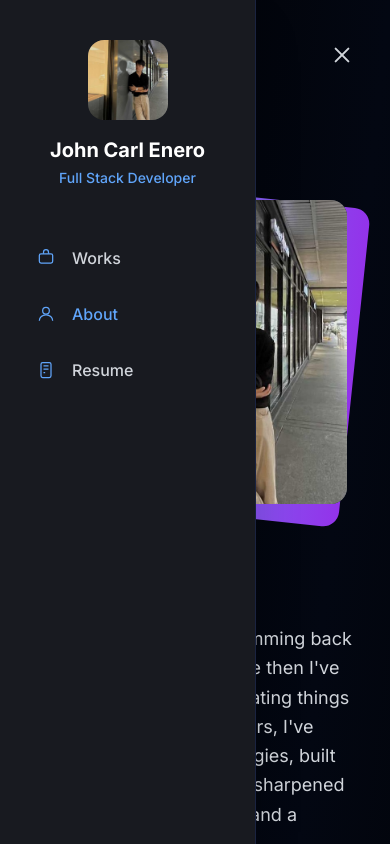
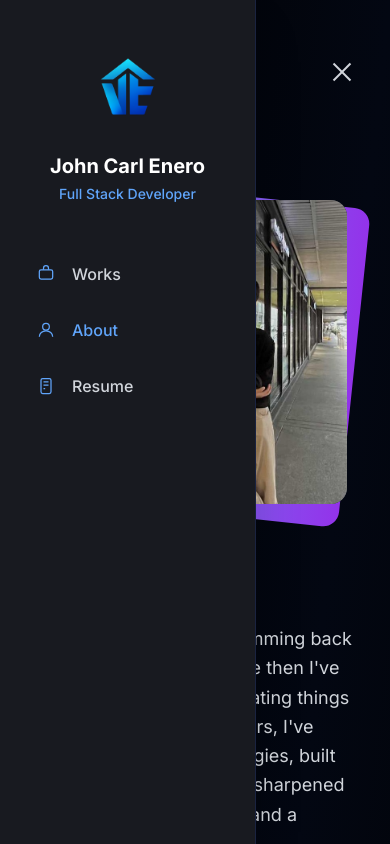
Before and after one commit to JCEnero/Portfolio-JCEnero, a Next.js app: page /about in a window 390 px wide. Both pictures are taken after a click on the button "Toggle sidebar". Shown: the top 844 px of the page. Built offline with nearby package versions, Linux system fonts and the light colour scheme.

Commit message:
NEW FIXES

```diff
--- a/app/components/ClientLayout.tsx
+++ b/app/components/ClientLayout.tsx
@@ -4,6 +4,7 @@ import { usePathname } from 'next/navigation';
 import Navbar from './Navbar';
 import dynamic from 'next/dynamic';
 import { useState } from 'react';
+import ScrollToTop from './ScrollToTop';
 
 const Sidebar = dynamic(() => import('./Sidebar'), { ssr: false });
 
@@ -27,6 +28,7 @@ export default function ClientLayout({
       <main className="w-full overflow-x-hidden">
         {children}
       </main>
+      <ScrollToTop />
     </div>
   );
 }
--- a/app/components/HeroSection.tsx
+++ b/app/components/HeroSection.tsx
@@ -133,7 +133,7 @@ export default function HeroSection() {
                 transition={{ duration: 0.8, delay: 0.2 }}
                 className="absolute top-0 w-full bg-transparent z-50"
             >
-                <div className="container mx-auto px-6 py-6">
+                <div className="container mx-auto px-6 py-6 mt-8">
                     <div className="flex items-center justify-end">
                         {/* Desktop Navigation - Top Right */}
                         <div className="hidden md:flex space-x-8">
--- a/app/components/Navbar.tsx
+++ b/app/components/Navbar.tsx
@@ -3,7 +3,7 @@
 import { motion } from 'framer-motion';
 import Link from 'next/link';
 import { usePathname } from 'next/navigation';
-import { useState } from 'react';
+import { useState, useEffect } from 'react';
 import dynamic from 'next/dynamic';
 
 const Sidebar = dynamic(() => import('./Sidebar'), { ssr: false });
@@ -11,6 +11,18 @@ const Sidebar = dynamic(() => import('./Sidebar'), { ssr: false });
 export default function Navbar() {
     const pathname = usePathname();
     const [isSidebarOpen, setSidebarOpen] = useState(false);
+    const [visible, setVisible] = useState(true);
+
+    useEffect(() => {
+        const handleScroll = () => {
+            const currentScrollPos = window.scrollY;
+            // Only show navbar when very close to top
+            setVisible(currentScrollPos < 100);
+        };
+
+        window.addEventListener('scroll', handleScroll);
+        return () => window.removeEventListener('scroll', handleScroll);
+    }, []);
 
     const navItems = [
         { name: 'Works', path: '/works' },
@@ -21,25 +33,32 @@ export default function Navbar() {
     return (
         <motion.nav
             initial={{ y: -100 }}
-            animate={{ y: 0 }}
-            transition={{ duration: 0.8 }}
-            className="absolute top-0 w-full bg-transparent z-50"
+            animate={{ y: visible ? 0 : -100 }}
+            transition={{ duration: 0.3 }}
+            className="fixed top-0 w-full z-50 mt-0 transition-all duration-300"
         >
             <div className="container mx-auto px-6 py-6">
                 <div className="flex items-center justify-between">
                     {/* Logo */}
-                    <Link href="/" className="text-3xl font-extrabold tracking-tight">
-                        <motion.span
-                            whileHover={{ scale: 1.08, rotate: 2 }}
-                            className="bg-clip-text text-transparent bg-gradient-to-r from-blue-400 via-cyan-400 to-purple-600 drop-shadow-lg font-mono uppercase letter-spacing-widest"
-                            style={{
-                                letterSpacing: '0.15em',
-                                textShadow: '0 2px 16px rgba(80,180,255,0.25)',
-                                WebkitTextStroke: '1px #3b82f6',
+                    <Link href="/" className={`text-3xl font-extrabold tracking-tight transition-all duration-300`}>
+                        <motion.div
+                            whileHover={{
+                                scale: [1, 1.1, 1.05],
+                                rotate: [0, -3, 3, 0],
+                                transition: {
+                                    duration: 0.6,
+                                    ease: "easeInOut",
+                                    times: [0, 0.3, 0.6, 1],
+                                }
                             }}
+                            className="w-24 h-24"
                         >
-                            JCE
-                        </motion.span>
+                            <img
+                                src="/LOGO.png"
+                                alt="JCE Logo"
+                                className="w-full h-full object-contain"
+                            />
+                        </motion.div>
                     </Link>
 
                     {/* Desktop Navigation */}
@@ -50,8 +69,7 @@ export default function Navbar() {
                                 href={item.path}
                                 className="relative group"
                             >
-                                <motion.span
-                                    whileHover={{ y: -2 }}
+                                <span
                                     className={`text-sm font-medium transition-colors duration-300 ${
                                         pathname === item.path
                                             ? 'text-blue-400'
@@ -59,13 +77,7 @@ export default function Navbar() {
                                     }`}
                                 >
                                     {item.name}
-                                </motion.span>
-                                {pathname === item.path && (
-                                    <motion.div
-                                        layoutId="activeTab"
-                                        className="absolute -bottom-1 left-0 right-0 h-0.5 bg-gradient-to-r from-blue-400 to-purple-600"
-                                    />
-                                )}
+                                </span>
                             </Link>
                         ))}
                     </div>
@@ -73,31 +85,22 @@ export default function Navbar() {
                     {/* Sidebar Trigger for Mobile */}
                     <button
                         onClick={() => setSidebarOpen(!isSidebarOpen)}
-                        className="md:hidden p-2 text-gray-300 hover:text-white focus:outline-none"
+                        className="md:hidden p-2 text-gray-300 hover:text-white focus:outline-none transition-all duration-300"
                         aria-label="Toggle sidebar"
                     >
                         <motion.div
                             whileTap={{ scale: 0.85 }}
-                            className="w-8 h-8 flex flex-col justify-center items-center relative"
+                            className="w-8 h-8 flex flex-col justify-center items-center gap-1.5"
                         >
-                            <motion.span
-                                animate={isSidebarOpen
-                                    ? { rotate: 45, y: 7, width: 20 }
-                                    : { rotate: 0, y: -6, width: 24 }}
-                                className="block h-0.5 bg-current rounded-full absolute transition-all duration-300"
-                                style={{ transformOrigin: "50% 50%" }}
-                            />
-                            <motion.span
-                                animate={isSidebarOpen ? { opacity: 0 } : { opacity: 1 }}
-                                className="block w-6 h-0.5 bg-current rounded-full absolute transition-all duration-300"
-                            />
-                            <motion.span
-                                animate={isSidebarOpen
-                                    ? { rotate: -45, y: 7, width: 20 }
-                                    : { rotate: 0, y: 6, width: 24 }}
-                                className="block h-0.5 bg-current rounded-full absolute transition-all duration-300"
-                                style={{ transformOrigin: "50% 50%" }}
-                            />
+                            <div className={`w-6 h-0.5 bg-gray-300 transform transition-all duration-300 ${
+                                isSidebarOpen ? 'rotate-45 translate-y-2' : ''
+                            }`} />
+                            <div className={`w-6 h-0.5 bg-gray-300 transition-all duration-300 ${
+                                isSidebarOpen ? 'opacity-0' : 'opacity-100'
+                            }`} />
+                            <div className={`w-6 h-0.5 bg-gray-300 transform transition-all duration-300 ${
+                                isSidebarOpen ? '-rotate-45 -translate-y-2' : ''
+                            }`} />
                         </motion.div>
                     </button>
                 </div>
--- /dev/null
+++ b/app/components/ScrollToTop.tsx
@@ -0,0 +1,64 @@
+'use client';
+
+import { motion } from 'framer-motion';
+import { useState, useEffect } from 'react';
+
+// Arrow up icon component
+const ArrowUpIcon = () => (
+    <svg
+        xmlns="http://www.w3.org/2000/svg"
+        className="h-6 w-6"
+        fill="none"
+        viewBox="0 0 24 24"
+        stroke="currentColor"
+    >
+        <path
+            strokeLinecap="round"
+            strokeLinejoin="round"
+            strokeWidth={2}
+            d="M5 10l7-7m0 0l7 7m-7-7v18"
+        />
+    </svg>
+);
+
+export default function ScrollToTop() {
+    const [showScrollTop, setShowScrollTop] = useState(false);
+
+    useEffect(() => {
+        const handleScroll = () => {
+            // Show/hide scroll to top button
+            setShowScrollTop(window.scrollY > 400);
+        };
+
+        window.addEventListener('scroll', handleScroll);
+        return () => window.removeEventListener('scroll', handleScroll);
+    }, []);
+
+    const scrollToTop = () => {
+        window.scrollTo({
+            top: 0,
+            behavior: 'smooth'
+        });
+    };
+
+    return (
+        <motion.button
+            onClick={scrollToTop}
+            initial={{ opacity: 0, scale: 0 }}
+            animate={{
+                opacity: showScrollTop ? 1 : 0,
+                scale: showScrollTop ? 1 : 0,
+            }}
+            transition={{ duration: 0.6 }}
+            className="fixed bottom-8 right-8 p-3 rounded-full bg-blue-500 text-white shadow-lg hover:bg-blue-600 focus:outline-none z-50"
+            whileHover={{
+                scale: 1.1,
+                rotate: [0, -10, 10, 0],
+                transition: { duration: 0.5 }
+            }}
+            whileTap={{ scale: 0.9 }}
+        >
+            <ArrowUpIcon />
+        </motion.button>
+    );
+}
--- a/app/components/Sidebar.tsx
+++ b/app/components/Sidebar.tsx
@@ -32,9 +32,26 @@ export default function Sidebar({ isOpen, onClose }: { isOpen: boolean; onClose:
               transition={{ delay: 0.2 }}
               className="text-center"
             >
-              <div className="relative w-20 h-20 mx-auto mb-4 rounded-2xl overflow-hidden">
-                <Image src="/pfp.jpg" alt="Profile" fill className="object-cover" />
-              </div>
+              <Link
+                href="/"
+                className="block relative w-24 h-24 mx-auto mb-4 cursor-pointer"
+                onClick={onClose}
+              >
+                <motion.div
+                  whileHover={{
+                    scale: [1, 1.1, 1.05],
+                    rotate: [0, -3, 3, 0],
+                    transition: {
+                      duration: 0.6,
+                      ease: "easeInOut",
+                      times: [0, 0.3, 0.6, 1],
+                    }
+                  }}
+                  className="w-full h-full"
+                >
+                  <Image src="/LOGO.png" alt="Logo" fill className="object-contain" priority />
+                </motion.div>
+              </Link>
               <motion.div
                 initial={{ y: 10, opacity: 0 }}
                 animate={{ y: 0, opacity: 1 }}
```
Also changed, not shown: public/LOGO.png (added), 1 other file (tests, documents, lock files or other folders).
